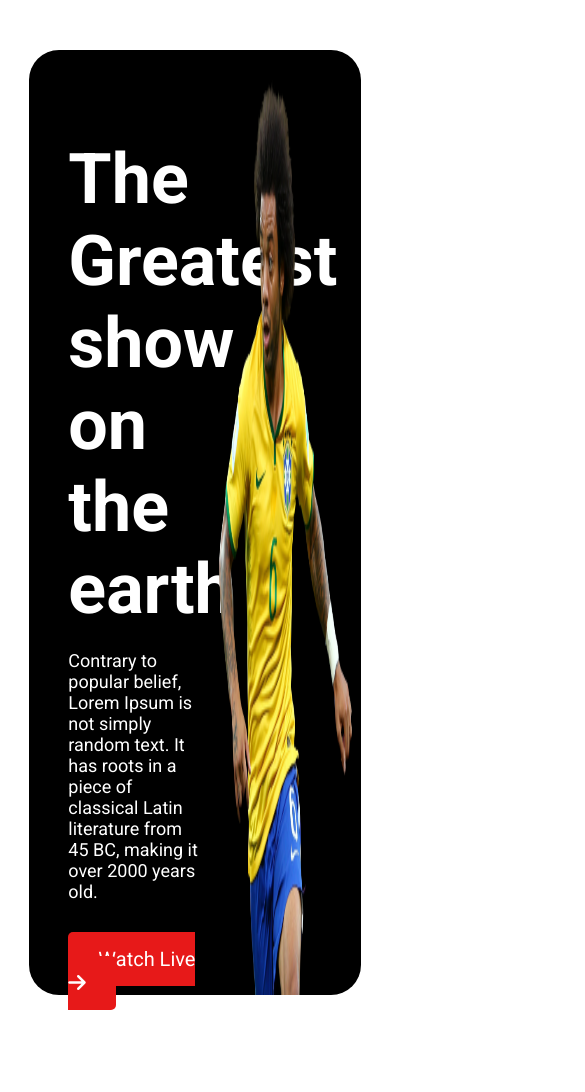
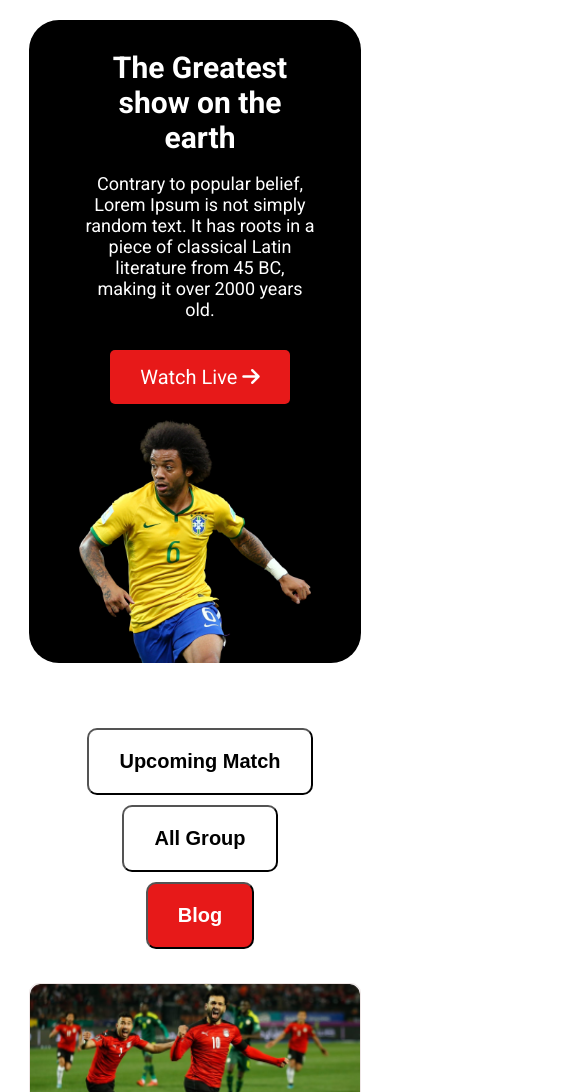
Before and after one commit to mohi14/football-live, a plain HTML site: page index.html in a window 390 px wide. Shown: the top 1092 px of the page, 585 px wide, since content can reach past the window. Drawn offline with Linux system fonts and the light colour scheme; a web font is replaced by a local one.

Commit message:
mobile responsive done

```diff
--- a/styles/main.css
+++ b/styles/main.css
@@ -199,3 +199,75 @@ hr {
     font-size: 40px;
     color: white;
 }
+
+/*----------------------
+   media queries
+   ---------------------*/
+
+/* mobile devices */
+
+
+@media only screen and (max-width:688px) {
+    .banner-container {
+        margin-top: 20px;
+        margin-bottom: 50px;
+    }
+
+    .banner {
+        flex-direction: column;
+        align-items: center;
+        gap: 30px;
+    }
+
+    .banner img {
+        width: 70%;
+
+    }
+
+    .banner-info {
+        width: 70%;
+        margin-left: 10px;
+        text-align: center;
+    }
+
+    .banner-info h1 {
+        font-size: 30px;
+        margin: 0;
+        text-align: center;
+    }
+
+    .blog-container {
+        margin-bottom: 50px;
+    }
+
+    .blogs {
+        flex-direction: column;
+    }
+
+    .sidebar {
+        background-color: white;
+        flex-direction: column;
+        justify-content: center;
+        align-items: center;
+        gap: 10px;
+        width: 100%;
+        padding: 5px;
+
+    }
+
+    .blog-detail {
+        grid-template-columns: repeat(1, 1fr);
+    }
+
+    .footer-container {
+        padding-top: 20px;
+    }
+
+    .footer-info {
+        margin-top: 0px;
+        display: grid;
+        grid-template-columns: repeat(1, 1fr);
+        justify-items: center;
+        font-size: 18px;
+    }
+}
```
